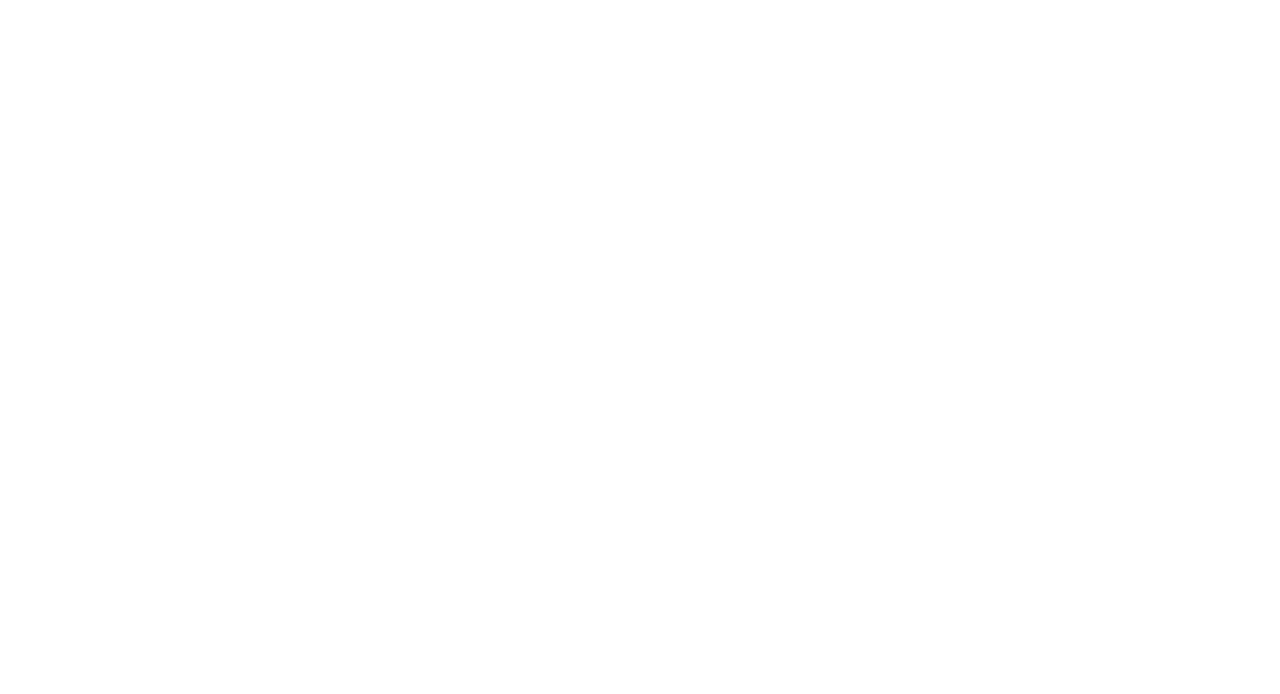
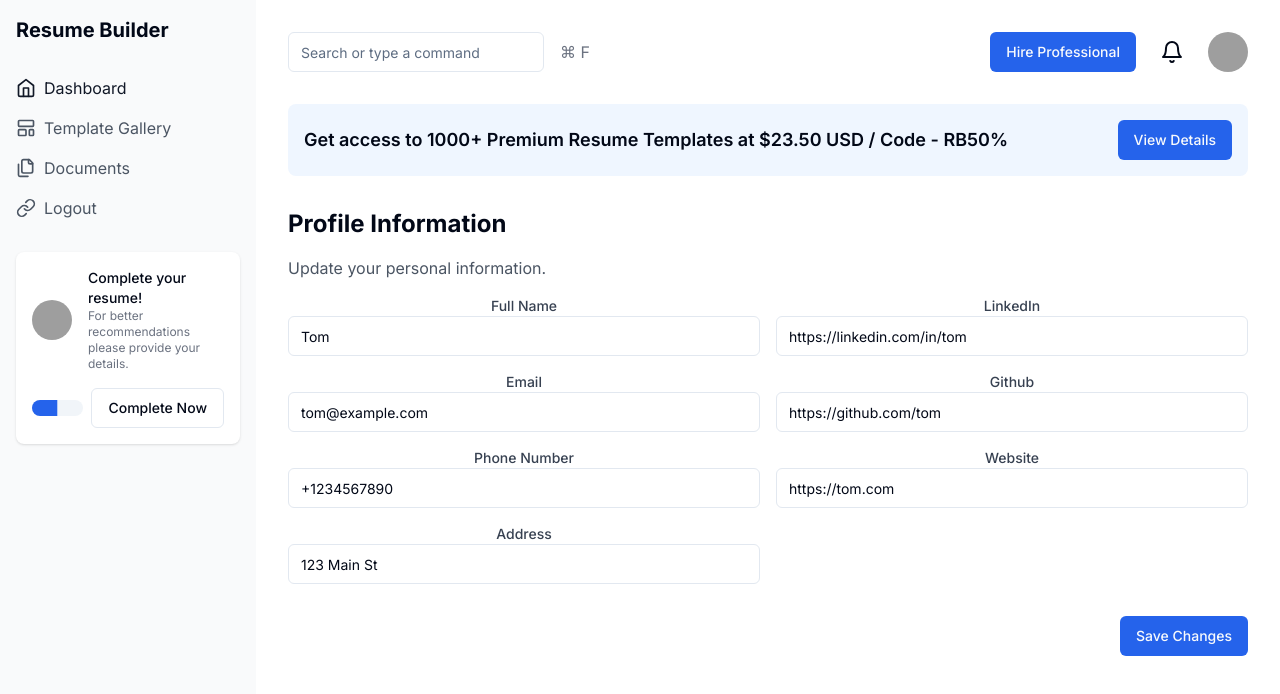
Before and after one commit to AdrianGallano/resume-builder, a React (Create React App) app in the folder client/: page /profile in a window 1280 px wide. Before the commit this address had no page. Shown: the top 694 px of the page. Built offline with nearby package versions, Linux system fonts and the light colour scheme; grey boxes are pictures that could not be loaded.

Commit message:
profile api integrated, need to add button click tho

```diff
--- a/client/src/App.tsx
+++ b/client/src/App.tsx
@@ -8,6 +8,7 @@ import SignUp from "./pages/SignUp";
 import Resume from "./pages/Resume";
 import Template from "./pages/Template";
 import Document from "./pages/Document";
+import UserProfile from "./pages/Profile";
 
 function App() {
   return (
@@ -20,6 +21,7 @@ function App() {
         <Route path="/resume" element={<Resume />} />
         <Route path="/temp" element={<Template />} />
         <Route path="/doc" element={<Document />} />
+        <Route path="/profile" element={<UserProfile />} />
       </Routes>
     </div>
     </Provider>
--- a/client/src/components/Sidebar.tsx
+++ b/client/src/components/Sidebar.tsx
@@ -1,4 +1,4 @@
-import { Link } from "react-router-dom";
+import { Link, useNavigate } from "react-router-dom";
 import { Avatar, AvatarImage, AvatarFallback } from "../@/components/ui/avatar";
 import { Progress } from "../@/components/ui/progress";
 import { Button } from "../@/components/ui/button";
@@ -6,6 +6,7 @@ import "../app/globals.css";
 import { useLogout } from "../hooks/useLogout";
 
 export default function Sidebar() {
+  const navigate=useNavigate()
   const { handleLogout } = useLogout();
 
   return (
@@ -53,7 +54,8 @@ export default function Sidebar() {
         </div>
         <div className="mt-4 flex items-center space-x-2">
           <Progress value={50} className="w-full" />
-          <Button variant="outline" className="ml-auto">
+          <Button variant="outline" className="ml-auto"
+          onClick={()=>navigate("/profile")}>
             Complete Now
           </Button>
         </div>
--- a/client/src/pages/Dashboard.tsx
+++ b/client/src/pages/Dashboard.tsx
@@ -1,4 +1,4 @@
-import { Link } from "react-router-dom";
+import { Link, useNavigate } from "react-router-dom";
 import { Avatar, AvatarImage, AvatarFallback } from "../@/components/ui/avatar";
 import { Progress } from "../@/components/ui/progress";
 import { Button } from "../@/components/ui/button";
@@ -23,6 +23,7 @@ import Sidebar from "../components/Sidebar";
 import Headerx from "../components/Header";
 
 export default function Dashboard() {
+  const navigate=useNavigate()
   return (
     <div className="flex min-h-screen">
       <Sidebar />
@@ -43,7 +44,8 @@ export default function Dashboard() {
             What Do You Want To Create.
           </p>
           <div className="flex space-x-4 mb-8">
-            <Button variant="default" className="flex items-center space-x-2">
+            <Button variant="default" className="flex items-center space-x-2"
+            onClick={()=>navigate('/resume')}>
               <FileIcon className="w-5 h-5" />
               <span>Resume</span>
             </Button>
--- /dev/null
+++ b/client/src/pages/Profile.tsx
@@ -0,0 +1,164 @@
+import { useState } from "react";
+import { useForm } from "react-hook-form";
+import { useNavigate } from "react-router-dom";
+import { Button } from "../@/components/ui/button";
+import { Input } from "../@/components/ui/input";
+import Sidebar from "../components/Sidebar";
+import Headerx from "../components/Header";
+import { PersonalInformation } from "../redux/types/profile";
+
+export default function UserProfile() {
+  const navigate = useNavigate();
+  const { register, handleSubmit, formState: { errors }, setValue } = useForm<PersonalInformation>();
+  const [submitting, setSubmitting] = useState(false);
+
+  // Handle form submission
+  const onSubmit = async (data: any) => {
+    setSubmitting(true);
+    try {
+      // Replace with your API call to update user profile
+      console.log("Form data:", data);
+      // Example: await updateUserProfile(data);
+      alert("Profile updated successfully!");
+      navigate("/"); // Redirect to home page or any other route
+    } catch (error) {
+      console.error("Error updating profile:", error);
+      alert("Failed to update profile. Please try again later.");
+    } finally {
+      setSubmitting(false);
+    }
+  };
+
+  return (
+    <div className="flex min-h-screen">
+      <Sidebar />
+      <main className="flex-1 p-8">
+        <Headerx />
+        <section className="mt-8 mb-8 p-4 bg-blue-50 rounded-lg flex items-center justify-between">
+          <div>
+            <p className="text-lg font-semibold">
+              Get access to 1000+ Premium Resume Templates at $23.50 USD / Code
+              - RB50%
+            </p>
+          </div>
+          <Button variant="default">View Details</Button>
+        </section>
+        <section className="mb-8">
+          <h2 className="text-2xl font-bold mb-4 text-left">Profile Information</h2>
+          <p className="text-gray-600 mb-4 text-left">
+            Update your personal information.
+          </p>
+          <form onSubmit={handleSubmit(onSubmit)}>
+            <div className="grid gap-4 md:grid-cols-2">
+              <div className="space-y-4">
+                <div>
+                  <label htmlFor="fullName" className="block text-sm font-medium text-gray-700">
+                    Full Name
+                  </label>
+                  <Input
+                    {...register("full_name", { required: "Full Name is required" })}
+                    type="text"
+                    id="full_name"
+                    placeholder="Full Name"
+                    defaultValue="Tom"
+                  />
+                  {errors.full_name && (
+                    <span className="text-red-500">{errors.full_name.message}</span>
+                  )}
+                </div>
+                <div>
+                  <label htmlFor="email" className="block text-sm font-medium text-gray-700">
+                    Email
+                  </label>
+                  <Input
+                    {...register("email", { required: "Email is required" })}
+                    type="email"
+                    id="email"
+                    placeholder="Email"
+                    defaultValue="tom@example.com"
+                  />
+                  {errors.email && (
+                    <span className="text-red-500">{errors.email.message}</span>
+                  )}
+                </div>
+                <div>
+                  <label htmlFor="phone_number" className="block text-sm font-medium text-gray-700">
+                    Phone Number
+                  </label>
+                  <Input
+                    {...register("phone_number", { required: "Phone Number is required" })}
+                    type="tel"
+                    id=" phone_number"
+                    placeholder="Phone Number"
+                    defaultValue="+1234567890"
+                  />
+                  {errors.phone_number && (
+                    <span className="text-red-500">{errors.phone_number.message}</span>
+                  )}
+                </div>
+                <div>
+                  <label htmlFor="address" className="block text-sm font-medium text-gray-700">
+                    Address
+                  </label>
+                  <Input
+                    {...register("address", { required: "Address is required" })}
+                    type="text"
+                    id="address"
+                    placeholder="Address"
+                    defaultValue="123 Main St"
+                  />
+                  {errors.address && (
+                    <span className="text-red-500">{errors.address.message}</span>
+                  )}
+                </div>
+              </div>
+              <div className="space-y-4">
+                <div>
+                  <label htmlFor="linkedin" className="block text-sm font-medium text-gray-700">
+                    LinkedIn
+                  </label>
+                  <Input
+                    {...register("linkedIn")}
+                    type="url"
+                    id="linkedin"
+                    placeholder="LinkedIn"
+                    defaultValue="https://linkedin.com/in/tom"
+                  />
+                </div>
+                <div>
+                  <label htmlFor="github" className="block text-sm font-medium text-gray-700">
+                    Github
+                  </label>
+                  <Input
+                    {...register("github")}
+                    type="url"
+                    id="github"
+                    placeholder="Github"
+                    defaultValue="https://github.com/tom"
+                  />
+                </div>
+                <div>
+                  <label htmlFor="website" className="block text-sm font-medium text-gray-700">
+                    Website
+                  </label>
+                  <Input
+                    {...register("website")}
+                    type="url"
+                    id="website"
+                    placeholder="Website"
+                    defaultValue="https://tom.com"
+                  />
+                </div>
+              </div>
+            </div>
+            <div className="mt-8 flex justify-end">
+              <Button variant="default" type="submit" disabled={submitting}>
+                {submitting ? "Submitting..." : "Save Changes"}
+              </Button>
+            </div>
+          </form>
+        </section>
+      </main>
+    </div>
+  );
+}
--- /dev/null
+++ b/client/src/redux/api/profileApi.ts
@@ -0,0 +1,46 @@
+import { createApi, fetchBaseQuery } from '@reduxjs/toolkit/query/react';
+import { PersonalInformation } from '../types/profile';
+
+const baseUrl = 'http://127.0.0.1:8000/api/personal-informations/';
+
+export const profileApi = createApi({
+  reducerPath: 'profileApi',
+  baseQuery: fetchBaseQuery({ baseUrl }),
+  endpoints: (builder) => ({
+    getPersonalInformations: builder.query<PersonalInformation[], void>({
+      query: () => '',
+    }),
+    getPersonalInformationById: builder.query<PersonalInformation, number>({
+      query: (id) => `${id}/`,
+    }),
+    createPersonalInformation: builder.mutation<PersonalInformation, Omit<PersonalInformation, 'id'>>({
+      query: (newInfo) => ({
+        url: '',
+        method: 'POST',
+        body: newInfo,
+      }),
+    }),
+    updatePersonalInformation: builder.mutation<PersonalInformation, PersonalInformation>({
+      query: (updatedInfo) => ({
+        url: `${updatedInfo.id}/`,
+        method: 'PUT',
+        body: updatedInfo,
+      }),
+    }),
+    deletePersonalInformation: builder.mutation<void, number>({
+      query: (id) => ({
+        url: `${id}/`,
+        method: 'DELETE',
+      }),
+    }),
+  }),
+});
+
+// Export hooks for usage in components
+export const {
+  useGetPersonalInformationsQuery,
+  useGetPersonalInformationByIdQuery,
+  useCreatePersonalInformationMutation,
+  useUpdatePersonalInformationMutation,
+  useDeletePersonalInformationMutation,
+} = profileApi;
--- /dev/null
+++ b/client/src/redux/types/profile.ts
@@ -0,0 +1,11 @@
+export type PersonalInformation = {
+    id?: number;
+    full_name: string;
+    email: string;
+    phone_number: string;
+    address: string;
+    linkedIn?: string | null;
+    github?: string | null;
+    website?: string | null;
+    resume: number;
+  };
```
